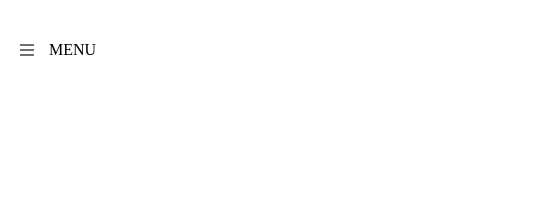
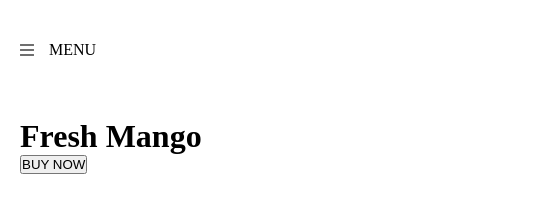
Before and after one commit to duckieslucky/clone-JoyFood-website, a plain HTML site: page index.html in a window 1280 px wide. Shown: the full height of the page, 0-552 px from the left. Drawn offline with Linux system fonts and the light colour scheme.

Commit message:
end of  day 03/10/20

```diff
--- a/index.html
+++ b/index.html
@@ -47,7 +47,17 @@
           </ul>
         </div>
       </div>
-      <header class="container"></header>
+      <header class="container">
+        <div class="hero">
+          <div class="hero-box">
+            <img src="" alt="" />
+          </div>
+          <div class="hero-box">
+            <h1>Fresh Mango</h1>
+            <button>BUY NOW</button>
+          </div>
+        </div>
+      </header>
     </div>
   </body>
 </html>
```
